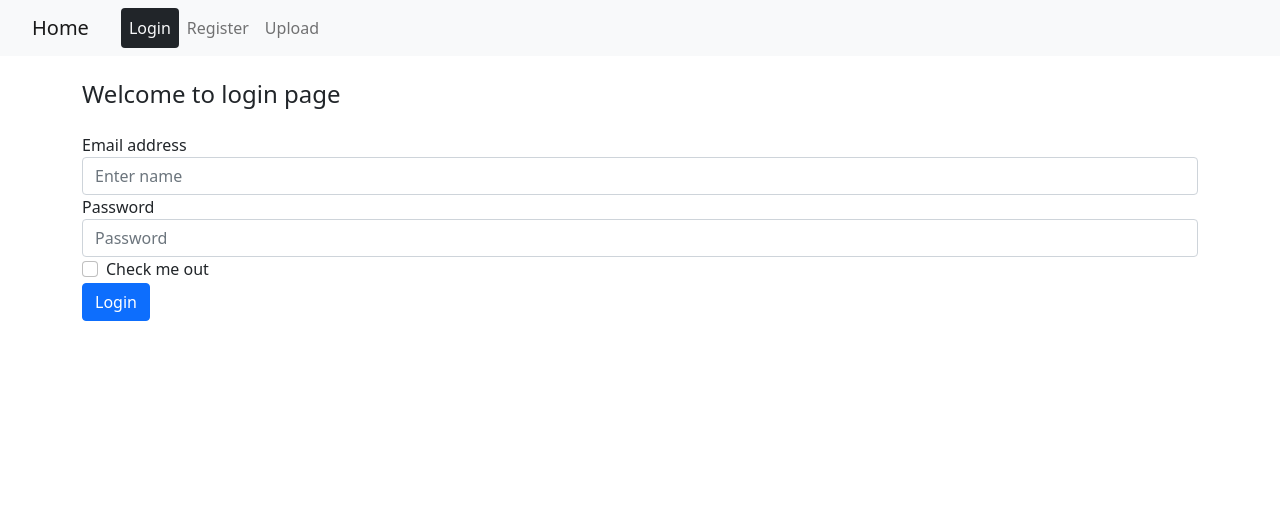
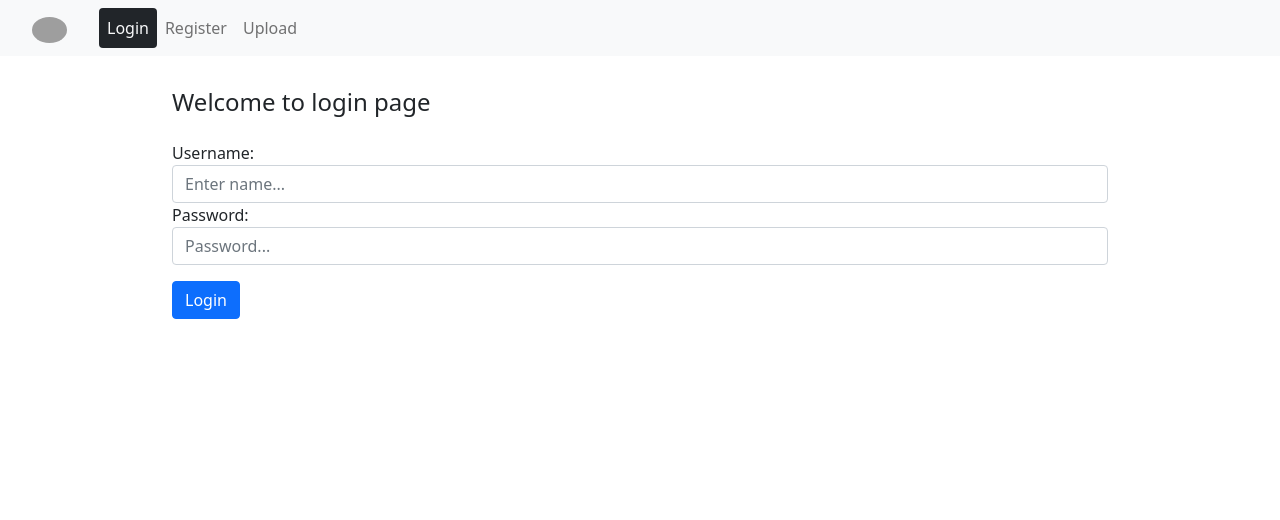
Before and after one commit to amirhnajafiz/upstream-website, a PHP site: page /login in a window 1280 px wide. Shown: the top 520 px of the page. Run offline with PHP 8.4, Linux system fonts and the light colour scheme; grey boxes are pictures that could not be loaded.

Commit message:
Front refactor

```diff
--- a/middleware/FileControl.php
+++ b/middleware/FileControl.php
@@ -43,7 +43,7 @@ class FileControl
             return false;
         }
         if (!self::typeCheck($type)) {
-            Message::addMessage("File should be " . implode(", ", self::DATA_TYPES) . " .", Message::ERROR);
+            Message::addMessage("File should be " . implode(", ", self::DATA_TYPES) . " . $type", Message::ERROR);
             return false;
         }
         return true;
--- a/view/errors/_404.php
+++ b/view/errors/_404.php
@@ -1,4 +1,4 @@
-<h1 align="center">
+<h1 align="center" class="mt-5">
     <?php
         echo "404, Page not found";
     ?>
--- a/view/layouts/header.php
+++ b/view/layouts/header.php
@@ -9,7 +9,9 @@
   $current_span = 'bg-dark text-light rounded';
 ?>
 <nav class="navbar navbar-expand-lg navbar-light bg-light px-3">
-  <a class="navbar-brand nav-link <?php if ($URI == URL::getURL()) echo $current_span; ?>" href="<?php echo URL::getURL(); ?>">Home</a>
+  <a class="navbar-brand nav-link" href="<?php echo URL::getURL(); ?>">
+    <img src="https://ui-avatars.com/api/?name=Up-Steam&background=000000&color=fffff" class="rounded-circle" width="35"/>
+  </a>
   <button class="navbar-toggler" type="button" data-toggle="collapse" data-target="#navbarNav" aria-controls="navbarNav" aria-expanded="false" aria-label="Toggle navigation">
     <span class="navbar-toggler-icon"></span>
   </button>
--- a/view/layouts/main.php
+++ b/view/layouts/main.php
@@ -6,7 +6,7 @@
     <meta name="viewport" content="width=device-width, initial-scale=1">
     <!-- Bootstrap CSS -->
     <link href="https://cdn.jsdelivr.net/npm/bootstrap@5.0.2/dist/css/bootstrap.min.css" rel="stylesheet" integrity="sha384-EVSTQN3/azprG1Anm3QDgpJLIm9Nao0Yz1ztcQTwFspd3yD65VohhpuuCOmLASjC" crossorigin="anonymous">
-    <title>Website</title>
+    <title>Up-Stream</title>
   </head>
   <body class="d-flex flex-column min-vh-100">
       <?php include_once "header.php"; ?>
@@ -17,7 +17,7 @@
         </div>
       <?php } ?>
 
-      <div class="container">
+      <div class="container pt-2 w-75">
         {{content}}
       </div>
 
--- a/view/login.php
+++ b/view/login.php
@@ -1,16 +1,12 @@
 <h4 class="my-4">Welcome to login page</h4>
 <form action="/login" method="POST">
   <div class="form-group">
-    <label for="exampleInputEmail1">Email address</label>
-    <input type="text" class="form-control" name="username" id="exampleInputEmail1" aria-describedby="emailHelp" placeholder="Enter name" />
+    <label for="exampleInputEmail1">Username:</label>
+    <input type="text" class="form-control" name="username" id="exampleInputEmail1" aria-describedby="emailHelp" placeholder="Enter name..." />
   </div>
-  <div class="form-group">
-    <label for="exampleInputPassword1">Password</label>
-    <input type="password" name="password" class="form-control" id="exampleInputPassword1" placeholder="Password" />
-  </div>
-  <div class="form-check">
-    <input type="checkbox" class="form-check-input" id="exampleCheck1">
-    <label class="form-check-label" for="exampleCheck1">Check me out</label>
+  <div class="form-group mb-3">
+    <label for="exampleInputPassword1">Password:</label>
+    <input type="password" name="password" class="form-control" id="exampleInputPassword1" placeholder="Password..." />
   </div>
   <button type="submit" class="btn btn-primary">Login</button>
 </form>
--- a/view/requests.php
+++ b/view/requests.php
@@ -28,7 +28,7 @@
         <?php } ?>
     </table>
 <?php } else { ?>
-    <h2 class="mt-5">
+    <h3 class="mt-5">
         No requests yet.
-    </h2>
+    </h3>
 <?php } ?>
--- a/view/sign_up.php
+++ b/view/sign_up.php
@@ -2,11 +2,11 @@
 <form action="/sign_up" method="POST">
   <div class="form-group">
     <label for="exampleInputEmail1">Username</label>
-    <input type="text" class="form-control" id="exampleInputEmail1" name="username" aria-describedby="emailHelp" placeholder="Enter name">
+    <input type="text" class="form-control" id="exampleInputEmail1" name="username" aria-describedby="emailHelp" placeholder="Enter name...">
   </div>
-  <div class="form-group mb-2">
+  <div class="form-group mb-3">
     <label for="exampleInputPassword1">Password</label>
-    <input type="password" name="password" class="form-control" id="exampleInputPassword1" placeholder="Password">
+    <input type="password" name="password" class="form-control" id="exampleInputPassword1" placeholder="Password...">
   </div>
   <button type="submit" class="btn btn-primary">Sign Up</button>
 </form>
--- a/view/userFileUpload.php
+++ b/view/userFileUpload.php
@@ -1,8 +1,10 @@
-<h2 class="my-3">
+<h3 class="my-3">
     Upload your file <?php echo $name ?>
-</h2>
+</h3>
 <form action="/upload" method="POST" enctype="multipart/form-data">
+    <label>File: </label>
     <input type="file" name="file" class="form-control my-2" />
+    <label>File name: </label>
     <input type="text" name="name" class="form-control my-2" />
     <input type="submit" value="Send" class="btn btn-primary" />
 </form>
--- a/view/users.php
+++ b/view/users.php
@@ -44,7 +44,7 @@
         <?php } ?>
     </table>
 <?php } else { ?>
-    <h2 class="mt-5">
+    <h3 class="mt-5">
         No users yet.
-    </h2>
+    </h3>
 <?php } ?>
```
Also changed, not shown: controller/traits/Upload.php (+7 -4 lines), view/dashboard.php (+4 -4 lines), view/home.php (+4 -4 lines).
